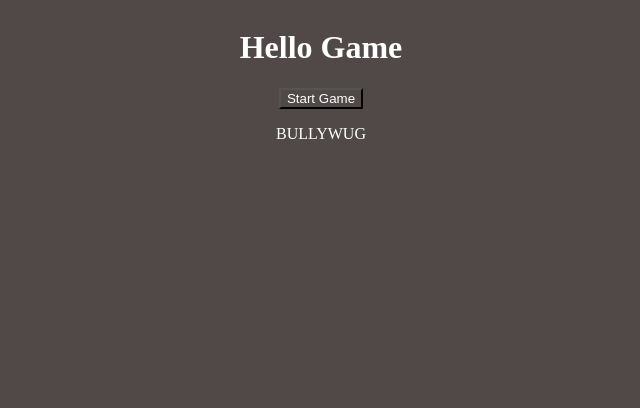
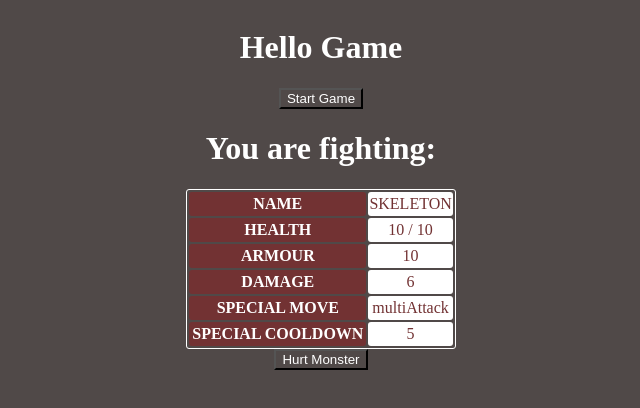
Before and after one commit to teraglin/FightMonstersOrWhatever-React, a React (Create React App) app: page / in a window 1280 px wide. Both pictures are taken after a click on the button "Start Game". Shown: the top 408 px of the page, without its empty margins (319-959 px from the left). Built offline with nearby package versions, Linux system fonts and the light colour scheme; the HTML template or start-up script is replaced by a standard one.

Commit message:
damage system groundwork laid out for use reducer

```diff
--- a/src/App.js
+++ b/src/App.js
@@ -10,7 +10,6 @@ import Game from './components/Game/Game'
 // import GameStart from './components/GameStart';
 
 import initialState from './data/initialState'
-import encounterTable from './data/encounterTable'
 
 
 // if victory condition => launch page or game page
@@ -49,7 +48,7 @@ function App () {
       {/* <GameTable store={store} dispactch={dispatch} /> */}
       {/* <RollButton store={store} dispatch={dispatch} /> */}
       {/* {renderScreen(store.gameStart)} */}
-      <Game store={store} dispatch={dispatch} encounterTable={encounterTable} />
+      <Game store={store} dispatch={dispatch} />
     </div>
   );
 }
--- a/src/components/Game/Game.jsx
+++ b/src/components/Game/Game.jsx
@@ -2,27 +2,22 @@ import React from 'react'
 
 import {
     handleMonster,
+    handleMonsterDamage
 } from '../../utils/gameFunctions'
-
-// let renderGame = () => {}
-
-//render monsters
+import MonsterSheet from './MonsterSheet/MonsterSheet'
 
 const Game = (props) => {
-    const {store, dispatch, encounterTable} = props
-
-    const encounter1 = encounterTable[0]
+    const { store, dispatch } = props
 
     // roll monster
-    const handleGameStart = (event, dispatch) => {
+    const initialiseGameRound = (event, dispatch) => {
         handleMonster(event, dispatch)
     }
 
-
-
-    console.log("monster1: ", encounter1[0])
-
-    console.log("gameRound: ", store.gameRound)
+    const handlePlayerAttack = () => {
+        const newHealth = store.monsterCurrentHealth - 4
+        handleMonsterDamage(newHealth, dispatch)
+    }
 
     const renderMonsterName = (input) => {
         if (input.monster === null) {
@@ -33,9 +28,15 @@ const Game = (props) => {
             )
         } else {
             return (
-                <p>
-                    {store.monster.monsterName}
-                </p>
+                <div>
+                    <MonsterSheet store={store} currentMonster={store.monster} />
+                    <button
+                    onClick={handlePlayerAttack}
+                    >
+                        Hurt Monster
+                    </button>
+                </div>
+
             )
         }
     }
@@ -44,8 +45,8 @@ const Game = (props) => {
         <div>
             <h1>Hello Game</h1>
             <button
-            onClick={(event) => {handleGameStart(event, dispatch)}}
-            value={store.gameRound}
+                onClick={(event) => { initialiseGameRound(event, dispatch) }}
+                value={store.gameRound}
             >
                 Start Game
             </button>
--- a/src/components/Game/MonsterSheet/MonsterSheet.jsx
+++ b/src/components/Game/MonsterSheet/MonsterSheet.jsx
@@ -0,0 +1,39 @@
+import React from 'react'
+
+const MonsterSheet = (props) => {
+    const {store, currentMonster} = props
+
+    return (
+        <div className='monster-container'>
+            <h1>You are fighting:</h1>
+            <table>
+                <tr>
+                    <th>NAME</th>
+                    <td>{currentMonster.monsterName}</td>
+                </tr>
+                <tr>
+                    <th>HEALTH</th>
+                    <td>{store.monsterCurrentHealth} / {store.monsterMaxHealth}</td>
+                </tr>
+                <tr>
+                    <th>ARMOUR</th>
+                    <td>{currentMonster.armour}</td>
+                </tr>
+                <tr>
+                    <th>DAMAGE</th>
+                    <td>{currentMonster.damage}</td>
+                </tr>
+                <tr>
+                    <th>SPECIAL MOVE</th>
+                    <td>{currentMonster.specialMove}</td>
+                </tr>
+                <tr>
+                    <th>SPECIAL COOLDOWN</th>
+                    <td>{currentMonster.specialCooldown}</td>
+                </tr>
+            </table>
+        </div>
+    )
+}
+
+export default MonsterSheet
--- a/src/reducers/gameReducer.js
+++ b/src/reducers/gameReducer.js
@@ -7,19 +7,14 @@ const gameReducer = (state, action) => {
             }
 
         case 'setMonster':
-            console.log("monster's name: ", action.data)
             return {
                 ...state,
-                "monster": action.data
+                "monster": action.data,
+                "monsterCurrentHealth": action.data.health,
+                "monsterMaxHealth": action.data.health
             }
 
-        case 'handleMonsterMaxHealth':
-            return {
-                ...state,
-                "monsterMaxHealth": action.data
-            }
-
-        case 'handleMonsterCurrentHealth':
+        case 'setMonsterCurrentHealth':
             return {
                 ...state,
                 "monsterCurrentHealth": action.data
--- a/src/utils/gameFunctions.js
+++ b/src/utils/gameFunctions.js
@@ -7,31 +7,25 @@ export const handleRoll = (event, dispatch) => {
     })
 }
 
-// export const rollMonster = (event, dispatch) => {
-//     handleMonster(event, dispatch)
-// }
-
 export const handleMonster = (event, dispatch) => {
-    console.log("event target value: ", event.target.value)
     const currentMonsterTable = encounterTable[event.target.value]
-    console.log("currentMonsterTable: ", currentMonsterTable)
     dispatch({
         type: 'setMonster',
         data: currentMonsterTable[Math.floor(Math.random() * currentMonsterTable.length)]
     })
 }
 
-export const handleMonsterMaxHealth = (event, dispatch) => {
+export const handleMonsterCurrentHealth = (event, dispatch) => {
     dispatch({
         type: 'setMonsterMaxHealth',
-        data: event.target.value
+        data: event
     })
 }
 
-export const handleMonsterCurrentHealth = (event, dispatch) => {
+export const handleMonsterDamage = (event, dispatch) => {
     dispatch({
-        type: 'setMonsterMaxHealth',
-        data: event.target.value
+        type: 'setMonsterCurrentHealth',
+        data: event
     })
 }
 
@@ -47,7 +41,6 @@ export const handleMonsterCurrentHealth = (event, dispatch) => {
 
 //GAME END
 export const gameEnd = (event, dispatch) => {
-    console.log("is it false?", event.target.value)
     dispatch({
         type: 'setGameState',
         data: event.target.value
```
